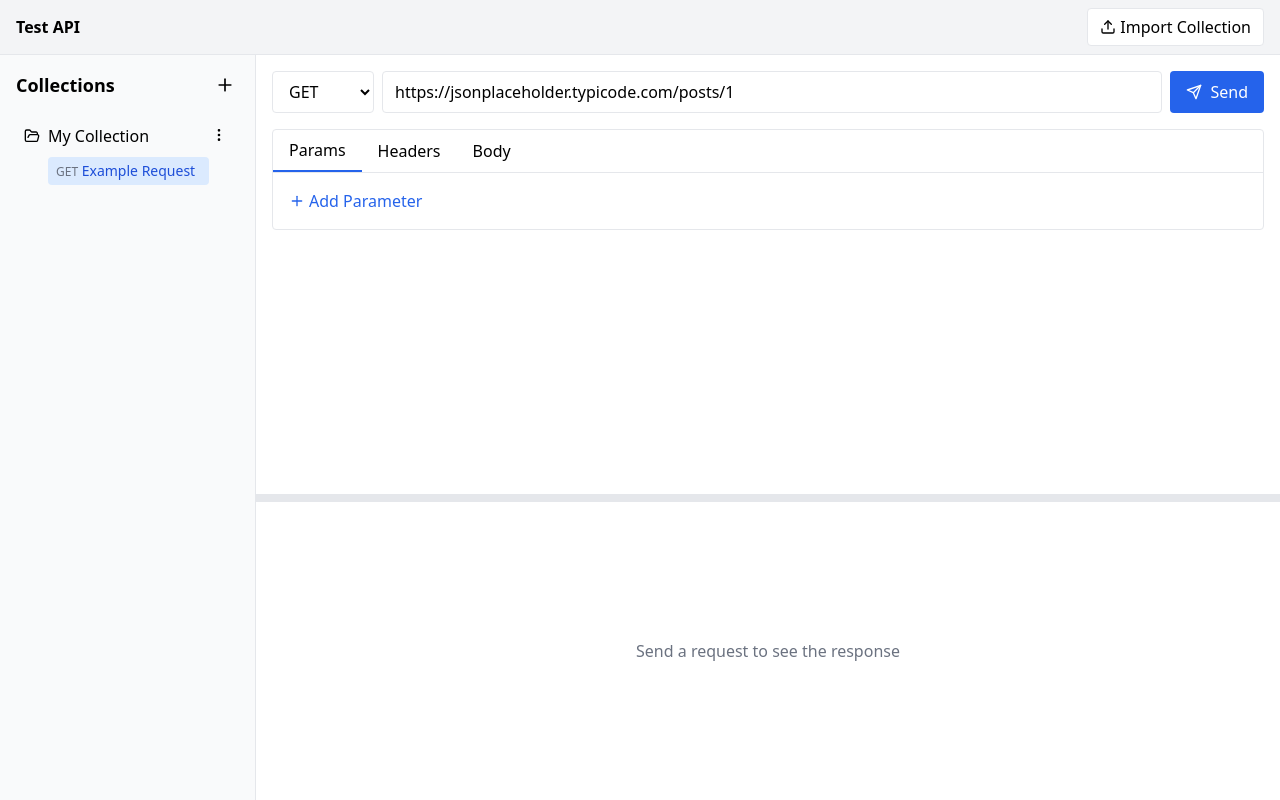
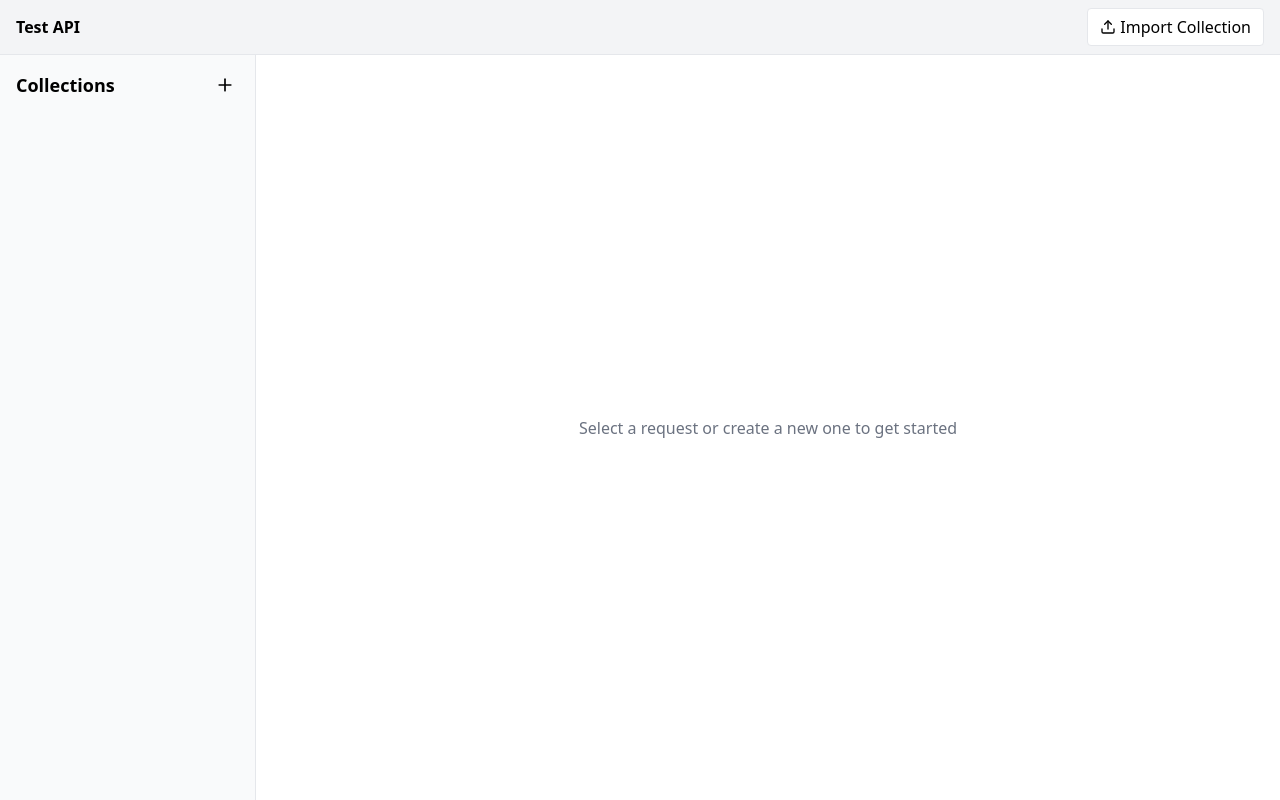
Before and after one commit to Tarun-Jaikishan/srec-main-project-frontend, a React (Vite) app: page / in a window 1280 px wide. Built offline with nearby package versions, Linux system fonts and the light colour scheme.

Commit message:
CRUD for collection integrated

```diff
--- a/package.json
+++ b/package.json
@@ -17,7 +17,8 @@
     "lucide-react": "^0.344.0",
     "react": "^18.2.0",
     "react-dom": "^18.2.0",
-    "react-router-dom": "^7.3.0"
+    "react-router-dom": "^7.3.0",
+    "uuid": "^11.1.0"
   },
   "devDependencies": {
     "@types/react": "^18.2.56",
--- a/src/components/Sidebar.tsx
+++ b/src/components/Sidebar.tsx
@@ -191,7 +191,7 @@ export default function Sidebar({
             </div>
 
             <div className="pl-6 space-y-1">
-              {collection.requests.map((request) => (
+              {collection.api_requests.map((request) => (
                 <div key={request.id} className="flex items-center group">
                   <button
                     onClick={() => onSelectRequest(request.id)}
--- a/src/pages/HomePage.tsx
+++ b/src/pages/HomePage.tsx
@@ -1,5 +1,6 @@
 import { useState, useRef } from "react";
 import { Upload } from "lucide-react";
+import { v4 as uuidv4 } from "uuid";
 
 import Sidebar from "../components/Sidebar";
 import RequestBuilder from "../components/RequestBuilder";
@@ -7,27 +8,29 @@ import ResponseViewer from "../components/ResponseViewer";
 
 import { ApiRequest, ApiResponse, Collection } from "../types";
 
+import { axV1 } from "../helpers/axios";
+
 export default function HomePage() {
   const [collections, setCollections] = useState<Collection[]>([
-    {
-      id: "1",
-      name: "My Collection",
-      requests: [
-        {
-          id: "1",
-          name: "Example Request",
-          method: "GET",
-          url: "https://jsonplaceholder.typicode.com/posts/1",
-          headers: [],
-          params: [],
-          body: "",
-        },
-      ],
-    },
+    // {
+    //   id: "1",
+    //   name: "My Collection",
+    //   api_requests: [
+    //     {
+    //       id: "1",
+    //       name: "Example Request",
+    //       method: "GET",
+    //       url: "https://jsonplaceholder.typicode.com/posts/1",
+    //       headers: [],
+    //       params: [],
+    //       body: "",
+    //     },
+    //   ],
+    // },
   ]);
 
   const [selectedRequestId, setSelectedRequestId] = useState<string | null>(
-    "1"
+    null
   );
   const [response, setResponse] = useState<ApiResponse | null>(null);
   const [isLoading, setIsLoading] = useState(false);
@@ -39,32 +42,62 @@ export default function HomePage() {
 
   const selectedRequest = selectedRequestId
     ? collections
-        .flatMap((c) => c.requests)
+        .flatMap((c) => c.api_requests)
         .find((r) => r.id === selectedRequestId)
     : null;
 
-  const handleAddCollection = () => {
+  const handleAddCollection = async () => {
+    const uniqueId = uuidv4();
+
     const newCollection: Collection = {
-      id: Date.now().toString(),
+      id: uniqueId,
       name: "New Collection",
-      requests: [],
-    };
-    setCollections([...collections, newCollection]);
+      api_requests: [],
     };
 
-  const handleDeleteCollection = (collectionId: string) => {
+    setIsLoading(true);
+    try {
+      await axV1.post("/groups", {
+        id: newCollection.id,
+        name: newCollection.name,
+      });
+      setCollections([...collections, newCollection]);
+    } catch (err) {
+      console.error(err);
+    } finally {
+      setIsLoading(false);
+    }
+  };
+
+  const handleDeleteCollection = async (collectionId: string) => {
+    setIsLoading(true);
+    try {
+      await axV1.delete(`/groups/${collectionId}`);
+
       setCollections(collections.filter((c) => c.id !== collectionId));
       if (
         selectedRequest?.id &&
         collections
           .find((c) => c.id === collectionId)
-        ?.requests.some((r) => r.id === selectedRequest.id)
+          ?.api_requests.some((r) => r.id === selectedRequest.id)
       ) {
         setSelectedRequestId(null);
       }
+    } catch (err) {
+      console.error(err);
+    } finally {
+      setIsLoading(false);
+    }
   };
 
-  const handleRenameCollection = (collectionId: string, newName: string) => {
+  const handleRenameCollection = async (
+    collectionId: string,
+    newName: string
+  ) => {
+    setIsLoading(true);
+    try {
+      await axV1.put("/groups", { id: collectionId, name: newName });
+
       setCollections(
         collections.map((collection) =>
           collection.id === collectionId
@@ -72,11 +105,18 @@ export default function HomePage() {
             : collection
         )
       );
+    } catch (err) {
+      console.error(err);
+    } finally {
+      setIsLoading(false);
+    }
   };
 
   const handleAddRequest = (collectionId: string) => {
+    const uniqueId = uuidv4();
+
     const newRequest: ApiRequest = {
-      id: Date.now().toString(),
+      id: uniqueId,
       name: "New Request",
       method: "GET",
       url: "",
@@ -90,11 +130,12 @@ export default function HomePage() {
         collection.id === collectionId
           ? {
               ...collection,
-              requests: [...collection.requests, newRequest],
+              api_requests: [...collection.api_requests, newRequest],
             }
           : collection
       )
     );
+
     setSelectedRequestId(newRequest.id);
   };
 
@@ -102,7 +143,7 @@ export default function HomePage() {
     setCollections(
       collections.map((collection) => ({
         ...collection,
-        requests: collection.requests.filter((r) => r.id !== requestId),
+        api_requests: collection.api_requests.filter((r) => r.id !== requestId),
       }))
     );
     if (selectedRequestId === requestId) {
@@ -114,7 +155,7 @@ export default function HomePage() {
     setCollections(
       collections.map((collection) => ({
         ...collection,
-        requests: collection.requests.map((request) =>
+        api_requests: collection.api_requests.map((request) =>
           request.id === requestId ? { ...request, name: newName } : request
         ),
       }))
@@ -125,7 +166,7 @@ export default function HomePage() {
     setCollections(
       collections.map((collection) => ({
         ...collection,
-        requests: collection.requests.map((request) =>
+        api_requests: collection.api_requests.map((request) =>
           request.id === updatedRequest.id ? updatedRequest : request
         ),
       }))
@@ -138,7 +179,7 @@ export default function HomePage() {
 
     const exportData = {
       name: collection.name,
-      requests: collection.requests,
+      api_requests: collection.api_requests,
     };
 
     const dataStr = JSON.stringify(exportData, null, 2);
@@ -167,7 +208,7 @@ export default function HomePage() {
           const newCollection: Collection = {
             id: Date.now().toString(),
             name: importedData.name || "Imported Collection",
-            requests: importedData.requests.map((req: ApiRequest) => ({
+            api_requests: importedData.api_requests.map((req: ApiRequest) => ({
               ...req,
               id:
                 Date.now().toString() + Math.random().toString(36).substr(2, 9),
--- a/src/pages/TestPage.tsx
+++ b/src/pages/TestPage.tsx
@@ -12,7 +12,7 @@ export default function TestPage() {
     {
       id: "1",
       name: "My Collection",
-      requests: [
+      api_requests: [
         {
           id: "1",
           name: "Example Request",
@@ -39,7 +39,7 @@ export default function TestPage() {
 
   const selectedRequest = selectedRequestId
     ? collections
-        .flatMap((c) => c.requests)
+        .flatMap((c) => c.api_requests)
         .find((r) => r.id === selectedRequestId)
     : null;
 
@@ -47,7 +47,7 @@ export default function TestPage() {
     const newCollection: Collection = {
       id: Date.now().toString(),
       name: "New Collection",
-      requests: [],
+      api_requests: [],
     };
     setCollections([...collections, newCollection]);
   };
@@ -58,7 +58,7 @@ export default function TestPage() {
       selectedRequest?.id &&
       collections
         .find((c) => c.id === collectionId)
-        ?.requests.some((r) => r.id === selectedRequest.id)
+        ?.api_requests.some((r) => r.id === selectedRequest.id)
     ) {
       setSelectedRequestId(null);
     }
@@ -90,7 +90,7 @@ export default function TestPage() {
         collection.id === collectionId
           ? {
               ...collection,
-              requests: [...collection.requests, newRequest],
+              api_requests: [...collection.api_requests, newRequest],
             }
           : collection
       )
@@ -102,7 +102,7 @@ export default function TestPage() {
     setCollections(
       collections.map((collection) => ({
         ...collection,
-        requests: collection.requests.filter((r) => r.id !== requestId),
+        api_requests: collection.api_requests.filter((r) => r.id !== requestId),
       }))
     );
     if (selectedRequestId === requestId) {
@@ -114,7 +114,7 @@ export default function TestPage() {
     setCollections(
       collections.map((collection) => ({
         ...collection,
-        requests: collection.requests.map((request) =>
+        api_requests: collection.api_requests.map((request) =>
           request.id === requestId ? { ...request, name: newName } : request
         ),
       }))
@@ -125,7 +125,7 @@ export default function TestPage() {
     setCollections(
       collections.map((collection) => ({
         ...collection,
-        requests: collection.requests.map((request) =>
+        api_requests: collection.api_requests.map((request) =>
           request.id === updatedRequest.id ? updatedRequest : request
         ),
       }))
@@ -138,7 +138,7 @@ export default function TestPage() {
 
     const exportData = {
       name: collection.name,
-      requests: collection.requests,
+      api_requests: collection.api_requests,
     };
 
     const dataStr = JSON.stringify(exportData, null, 2);
@@ -167,7 +167,7 @@ export default function TestPage() {
           const newCollection: Collection = {
             id: Date.now().toString(),
             name: importedData.name || "Imported Collection",
-            requests: importedData.requests.map((req: ApiRequest) => ({
+            api_requests: importedData.api_requests.map((req: ApiRequest) => ({
               ...req,
               id:
                 Date.now().toString() + Math.random().toString(36).substr(2, 9),
--- a/src/types/index.ts
+++ b/src/types/index.ts
@@ -25,7 +25,7 @@ export type ApiRequest = {
 export type Collection = {
   id: string;
   name: string;
-  requests: ApiRequest[];
+  api_requests: ApiRequest[];
 };
 
 export type ApiResponse = {
```
Also changed, not shown: 2 other files (tests, documents, lock files or other folders). Lines whose indentation alone changed are shown as unchanged.
